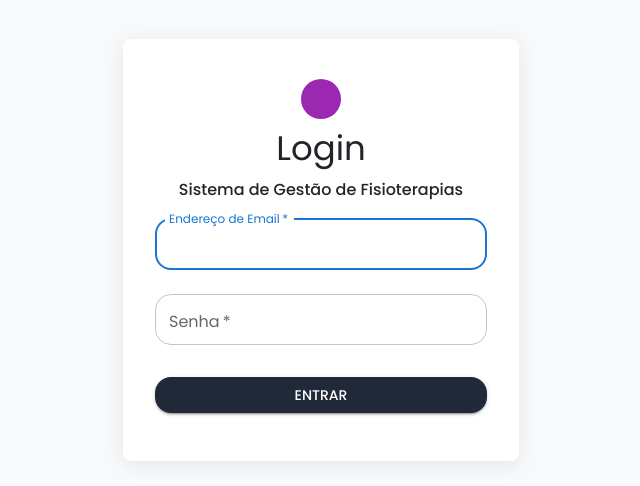
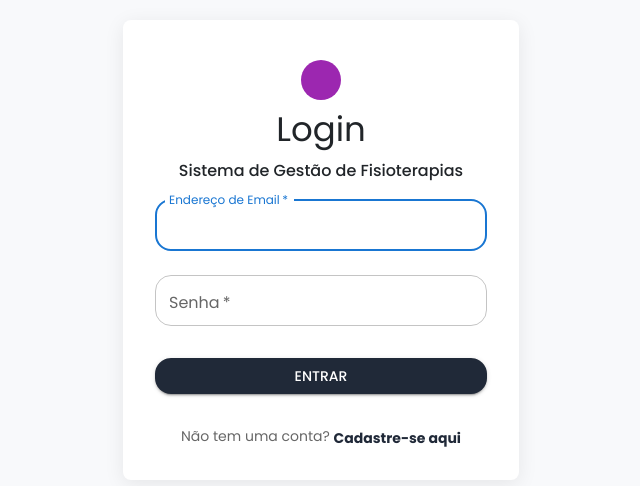
Before and after one commit to JoaoGuigs/tcc-projeto, a React (Create React App) app in the folder client/: page / in a window 1280 px wide. Shown: the part 150-636 px from the top of the page, without its empty margins (319-959 px from the left). Built offline with nearby package versions, Linux system fonts and the light colour scheme; some icons are missing.

Commit message:
feat: cadastro para tela de login

```diff
--- a/client/src/pages/ConfiguracoesPage.jsx
+++ b/client/src/pages/ConfiguracoesPage.jsx
@@ -156,8 +156,8 @@ const ConfiguracoesPage = () => {
   };
 
   return (
-    <Box sx={{ padding: "32px 48px", width: "100%" }}>
-      <Box sx={{ display: "flex", flexDirection: "column", gap: 3, maxWidth: "900px" }}>
+    <Box sx={{ padding: "32px 48px", width: "100%", display: "flex", justifyContent: "center" }}>
+      <Box sx={{ display: "flex", flexDirection: "column", gap: 3, maxWidth: "900px", width: "100%" }}>
         {/* Dados da Clínica */}
         <Paper
           sx={{
--- a/client/src/pages/LoginPage.jsx
+++ b/client/src/pages/LoginPage.jsx
@@ -9,6 +9,7 @@ import {
   Avatar,
   Snackbar,
   Alert,
+  Link,
 } from "@mui/material";
 import LockOutlinedIcon from "@mui/icons-material/LockOutlined";
 import { useNavigate } from "react-router-dom";
@@ -144,6 +145,32 @@ function LoginPage() {
             >
               Entrar
             </Button>
+
+            <Box sx={{ textAlign: "center", mt: 2 }}>
+              <Typography variant="body2" color="text.secondary">
+                Não tem uma conta?{" "}
+                <Link
+                  component="button"
+                  type="button"
+                  variant="body2"
+                  onClick={(e) => {
+                    e.preventDefault();
+                    navigate("/cadastro");
+                  }}
+                  sx={{
+                    cursor: "pointer",
+                    color: "#202938",
+                    fontWeight: 600,
+                    textDecoration: "none",
+                    "&:hover": {
+                      textDecoration: "underline",
+                    },
+                  }}
+                >
+                  Cadastre-se aqui
+                </Link>
+              </Typography>
+            </Box>
           </Box>
         </Box>
       </Container>
```
